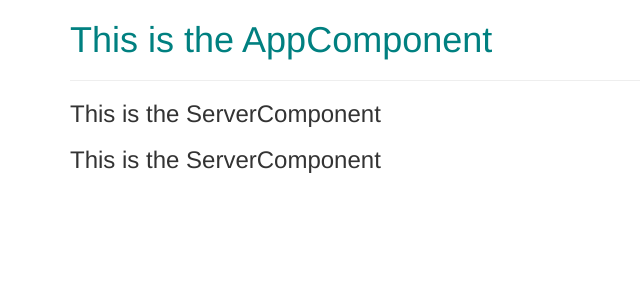
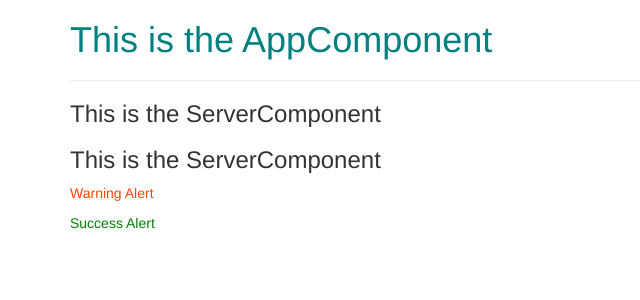
Before and after one commit to CLSavill/AngularCourse, an Angular app in the folder angular-course-app/: page / in a window 1280 px wide. Shown: the top 300 px of the page, without its empty margins (0-640 px from the left). Built offline with nearby package versions, Linux system fonts and the light colour scheme.

Commit message:
Added two new components - SuccessAlert and WarningAlert as per assignment 1.

```diff
--- a/angular-course-app/src/app/app.component.html
+++ b/angular-course-app/src/app/app.component.html
@@ -6,6 +6,8 @@
       <!-- <app-servers></app-servers> --> <!-- Using an HTML element selector, preferred for components -->
       <!--<div app-servers> </div>--> <!-- Using an HTML element selector -->
       <div class="app-servers"> </div> <!-- Using a class selector -->
+      <app-warning-alert></app-warning-alert>
+      <app-success-alert></app-success-alert>
     </div>
   </div>
 </div>
--- a/angular-course-app/src/app/app.module.ts
+++ b/angular-course-app/src/app/app.module.ts
@@ -6,12 +6,16 @@
 import { AppComponent } from './app.component';
 import { ServerComponent} from './server/server.component';
 import { ServersComponent } from './servers/servers.component';
+import { WarningAlertComponent } from './warning-alert/warning-alert.component';
+import { SuccessAlertComponent } from './success-alert/success-alert.component';
 
 @NgModule({
   declarations: [
     AppComponent,
     ServerComponent,
-    ServersComponent
+    ServersComponent,
+    WarningAlertComponent,
+    SuccessAlertComponent
   ],
   imports: [
     BrowserModule,
--- /dev/null
+++ b/angular-course-app/src/app/success-alert/success-alert.component.css
@@ -0,0 +1,3 @@
+p {
+  color: green
+}
--- /dev/null
+++ b/angular-course-app/src/app/success-alert/success-alert.component.html
@@ -0,0 +1 @@
+<p>Success Alert</p>
--- /dev/null
+++ b/angular-course-app/src/app/success-alert/success-alert.component.ts
@@ -0,0 +1,15 @@
+import { Component, OnInit } from '@angular/core';
+
+@Component({
+  selector: 'app-success-alert',
+  templateUrl: './success-alert.component.html',
+  styleUrls: ['./success-alert.component.css']
+})
+export class SuccessAlertComponent implements OnInit {
+
+  constructor() { }
+
+  ngOnInit(): void {
+  }
+
+}
--- /dev/null
+++ b/angular-course-app/src/app/warning-alert/warning-alert.component.css
@@ -0,0 +1,3 @@
+p {
+  color: orangered;
+}
--- /dev/null
+++ b/angular-course-app/src/app/warning-alert/warning-alert.component.html
@@ -0,0 +1 @@
+<p>Warning Alert</p>
--- /dev/null
+++ b/angular-course-app/src/app/warning-alert/warning-alert.component.ts
@@ -0,0 +1,15 @@
+import { Component, OnInit } from '@angular/core';
+
+@Component({
+  selector: 'app-warning-alert',
+  templateUrl: './warning-alert.component.html',
+  styleUrls: ['./warning-alert.component.css']
+})
+export class WarningAlertComponent implements OnInit {
+
+  constructor() { }
+
+  ngOnInit(): void {
+  }
+
+}
```
Also changed, not shown: 2 other files (tests, documents, lock files or other folders).
